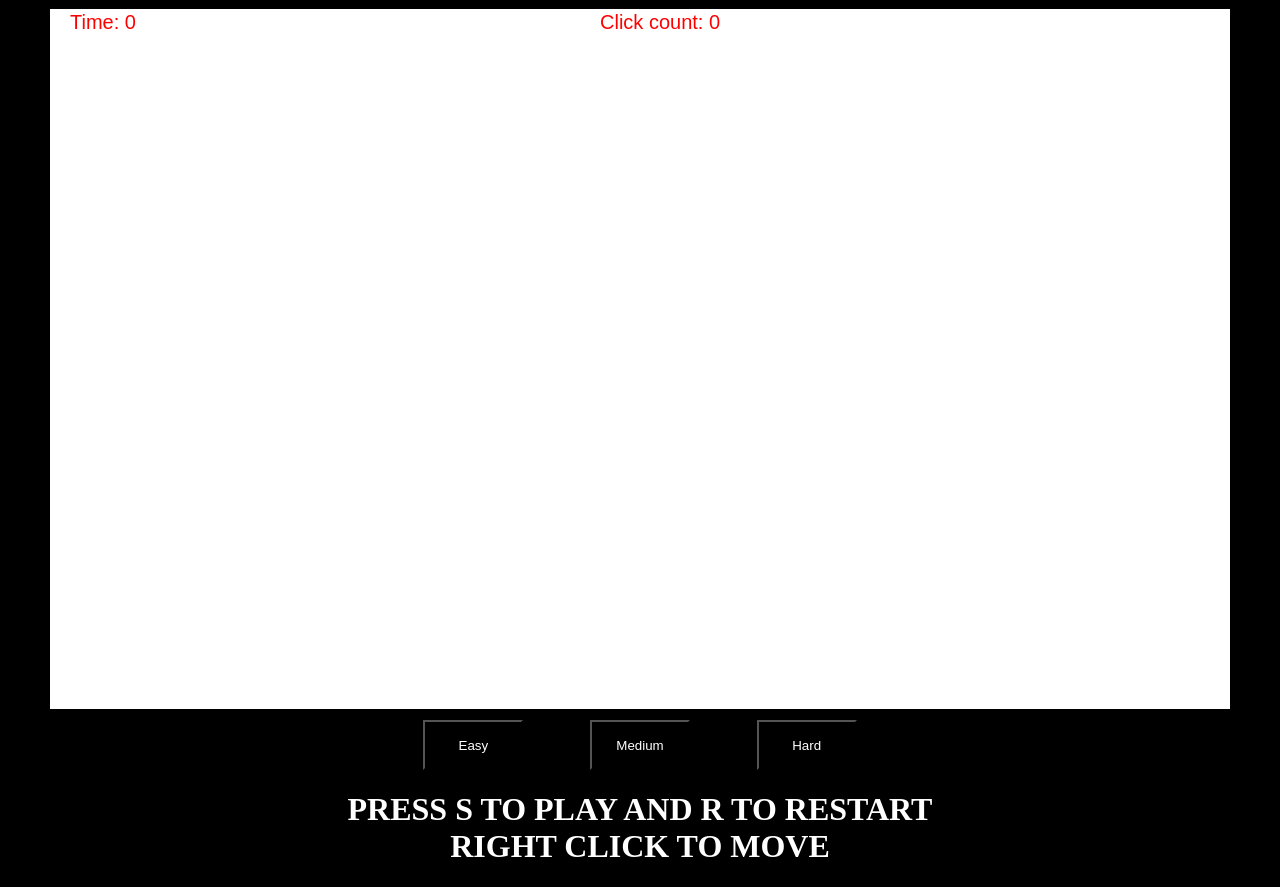
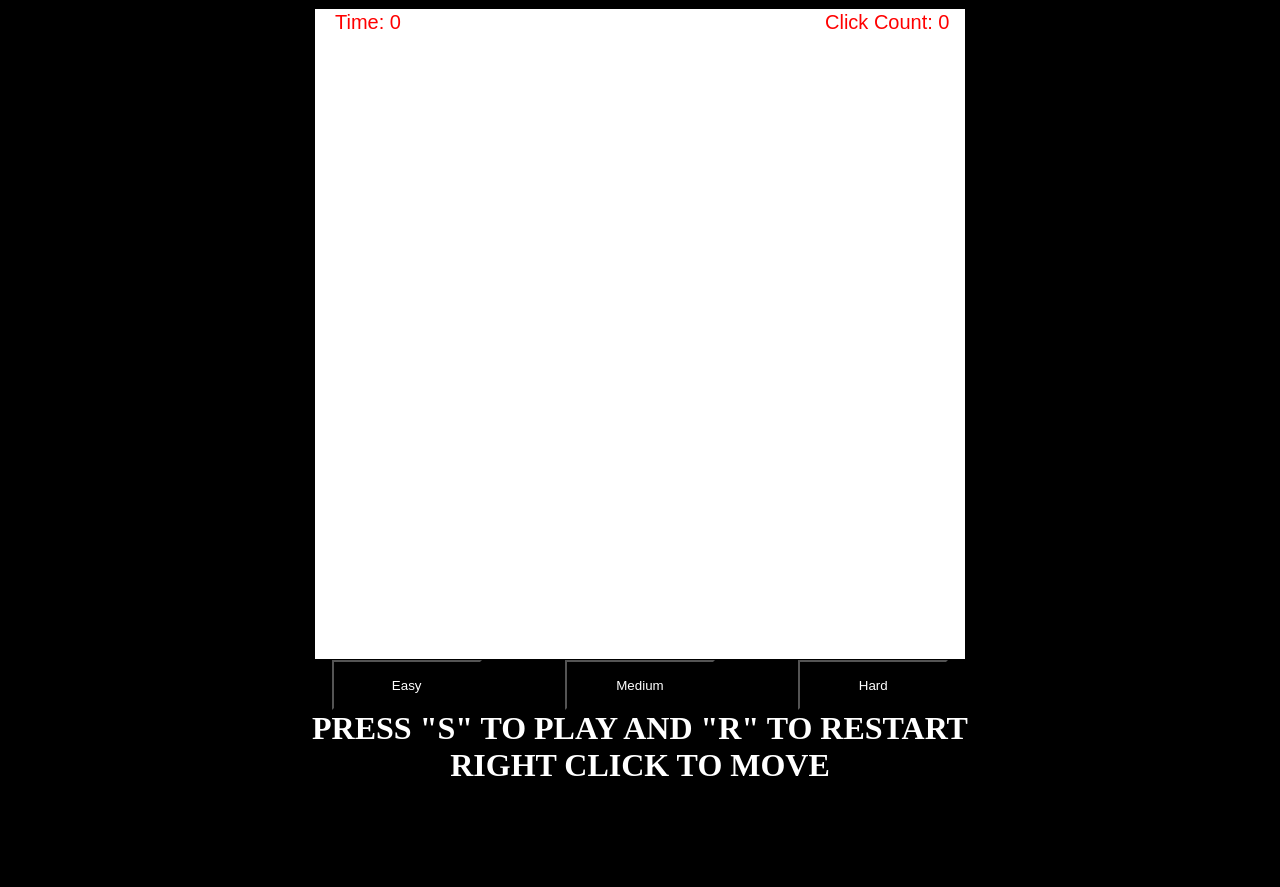
Before and after one commit to brother-bill/ReflexIO, a plain HTML site: page index.html in a window 1280 px wide. After the commit the page ends 800 px from the top, so only its background shows below. Drawn offline with Linux system fonts and the light colour scheme.

Commit message:
4th phase

```diff
--- a/index.html
+++ b/index.html
@@ -7,19 +7,18 @@
     <link rel="stylesheet" href="style.css" />
     <title>Document</title>
   </head>
+
   <body oncontextmenu="return false;" onload="wait()">
     <canvas id="reflex-io"></canvas>
-
     <div id="buttons">
       <button id="easy">Easy</button>
       <button id="medium">Medium</button>
       <button id="hard">Hard</button>
     </div>
-
     <h1>
-      PRESS S TO PLAY AND R TO RESTART<br />
+      PRESS "S" TO PLAY AND "R" TO RESTART<br />
       RIGHT CLICK TO MOVE
     </h1>
-    <script src="game.js"></script>
+    <script src="reflex.js"></script>
   </body>
 </html>
--- a/game.js
+++ b/reflex.js
@@ -1,9 +1,4 @@
-var player;
-
-var c;
-var ctx;
-var wrapper;
-
+//Initialize mouse location, enemies, player, and difficulty
 var mouseHead = {
   x: 0,
   y: 0
@@ -23,53 +18,34 @@ var difficulty = {
   mov: 300
 };
 
-function easy() {
-  difficulty.amount = 50;
-  difficulty.speed = 0.75;
-  difficulty.mov = 300;
-}
+var enemies = [];
+var timer = 0;
+var initial = 0;
+var clickCount = 0;
+var id = 0;
+var request;
 
-function medium() {
-  difficulty.amount = 40;
-  difficulty.speed = 1;
-  difficulty.mov = 350;
-}
+// This is canvas object
+var c = document.getElementById("reflex-io");
+// Canvas context
+var ctx = c.getContext("2d");
 
-function hard() {
-  difficulty.amount = 25;
-  difficulty.speed = 1.5;
-  difficulty.mov = 400;
-}
-var enemies = [];
-
-wrapper = document.getElementById("wrapper");
-
-c = document.getElementById("reflex-io");
-
-ctx = c.getContext("2d");
-
-var timer = 0;
-
-var initial = 0;
-
-var clickCount = 0;
-
+// Set the size of game window according to size of open window
 setCanvasSize();
 
 function wait() {
   ctx.fillStyle = "red";
   ctx.font = "20px Arial";
   ctx.fillText("Time: 0", 20, 20);
-
   ctx.fillStyle = "red";
   ctx.font = "20px Arial";
-  ctx.fillText("Click count: 0", 550, 20);
+  ctx.fillText("Click Count: 0", c.width - 140, 20);
 
+  // Wait for player to start game
   document.addEventListener("keyup", function(event) {
     if (event.key == "s" && initial == 0) {
       initial = 1;
       setInterval(setTime, 1000);
-
       function setTime() {
         ++timer;
       }
@@ -77,25 +53,14 @@ function wait() {
     }
   });
 }
-
-function resetGame() {
-  enemies = [];
-  timer = 0;
-  clickCount = 0;
-  request = 0;
-  startGame();
-}
-
-//oncontextmenu="return false;"
-//16.6666667
-
-var id = 0;
-var request;
-
+///////////////////////
 document.addEventListener("contextmenu", function(event) {
   clickCount += 1;
   console.log(clickCount);
 });
+////////////////////////
+
+// Start game and listen for right clicks
 function startGame() {
   setTimeout(function() {
     c.addEventListener(
@@ -120,6 +85,7 @@ function startGame() {
   }, 0.1);
 }
 
+// Calculate if we hit an enemy
 function hitbox(p) {
   //if (Math.abs(p.x - particles[0].x) < 1 && Math.abs(p.y - particles[0].y) < 1 )
 
@@ -133,13 +99,6 @@ function hitbox(p) {
     stop1();
   }
 }
-// c.addEventListener see the difference
-document.addEventListener("keyup", function(event) {
-  if (event.key == "r" && id == 1) {
-    id = 0;
-    resetGame();
-  }
-});
 
 function stop1() {
   if (request) {
@@ -174,31 +133,29 @@ function getMousePos(canvas, evt) {
 function updateGame(elapsed, lastStep) {
   clearCanvas();
   moveParticles(elapsed);
-  renderParticles(lastStep);
+  renderParticles();
   renderEnemies(lastStep);
 }
 
+//Changes canvas size to size of current window
 function setCanvasSize() {
-  c.width = window.innerWidth - 100;
-  c.height = window.innerHeight - 100;
-
-  /*
   if (window.innerWidth < window.innerHeight) {
-    c.style.width = window.innerWidth - 1500;
-    c.style.height = window.innerWidth - 150;
+    c.width = window.innerWidth - 150;
+    c.height = window.innerWidth - 150;
   } else {
-    c.style.width = window.innerHeight - 150;
-    c.style.height = window.innerHeight - 150;
+    c.width = window.innerHeight - 150;
+    c.height = window.innerHeight - 150;
   }
-  */
 }
 
-/*
-function setCanvasSize() {
-  c.width = 700;
-  c.height = 700;
+function resetGame() {
+  enemies = [];
+  timer = 0;
+  clickCount = 0;
+  request = 0;
+  startGame();
 }
-*/
+
 function moveParticles(milliseconds) {
   particles.forEach(function(p) {
     var data = distanceAndAngleBetweenTwoPoints(
@@ -231,6 +188,7 @@ function renderParticles() {
     ctx.fillStyle = "blue";
     ctx.fill();
     ctx.stroke();
+
     ctx.restore();
 
     ctx.fillStyle = "red";
@@ -305,9 +263,10 @@ function renderEnemies(time) {
     hitbox(p);
   });
 
+  moveEnemies();
 }
 
-function moveEnemies(edge) {
+function moveEnemies() {
   //0 is top
   //1  is left
   //2 is right
@@ -390,3 +349,30 @@ function clearCanvas() {
   ctx.fillStyle = "white";
   ctx.fillRect(0, 0, c.width, c.height);
 }
+
+/////////////////////
+document.addEventListener("keyup", function(event) {
+  if (event.key == "r" && id == 1) {
+    id = 0;
+    resetGame();
+  }
+});
+////////////////////
+
+document.getElementById("easy").onclick = function() {
+  difficulty.amount = 50;
+  difficulty.speed = 0.75;
+  difficulty.mov = 300;
+};
+
+document.getElementById("medium").addEventListener("click", function() {
+  difficulty.amount = 40;
+  difficulty.speed = 1;
+  difficulty.mov = 350;
+});
+
+document.getElementById("hard").addEventListener("click", function() {
+  difficulty.amount = 25;
+  difficulty.speed = 1.5;
+  difficulty.mov = 400;
+});
--- a/style.css
+++ b/style.css
@@ -3,17 +3,24 @@
   margin: auto;
   display: block;
   outline: none;
-
   background-color: white;
 }
 
 #wrapper {
   margin-top: 20px;
   display: flex;
-
   justify-content: center;
   border: 1px solid black;
+  height: 50px;
+}
 
+#buttons {
+  display: flex;
+  align-items: center;
+  justify-content: center;
+  flex-direction: row;
+  margin: 0px auto;
+  width: 700px;
   height: 50px;
 }
 
@@ -24,25 +31,17 @@ head,
   background-color: black;
 }
 
-#buttons {
-  display: flex;
-  align-items: center;
-  justify-content: center;
-  flex-direction: row;
-  margin: 10px auto;
-  width: 500px;
-  height: 50px;
-}
-
 button {
-  margin: 10px auto;
-  width: 100px;
+  margin: 0px auto;
+  width: 150px;
   height: 50px;
   text-align: center;
   color: white;
 }
+
 h1 {
   display: block;
   text-align: center;
   color: white;
+  margin: 0px auto;
 }
```
